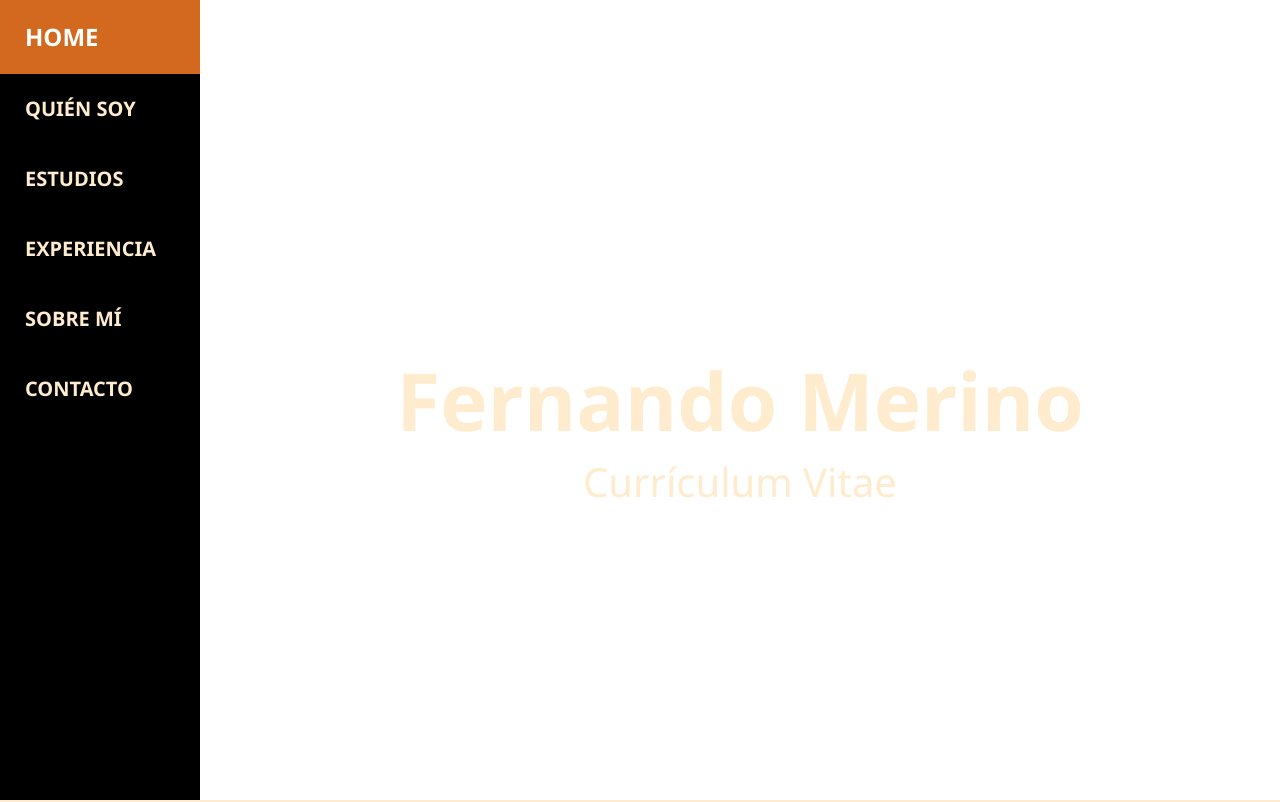
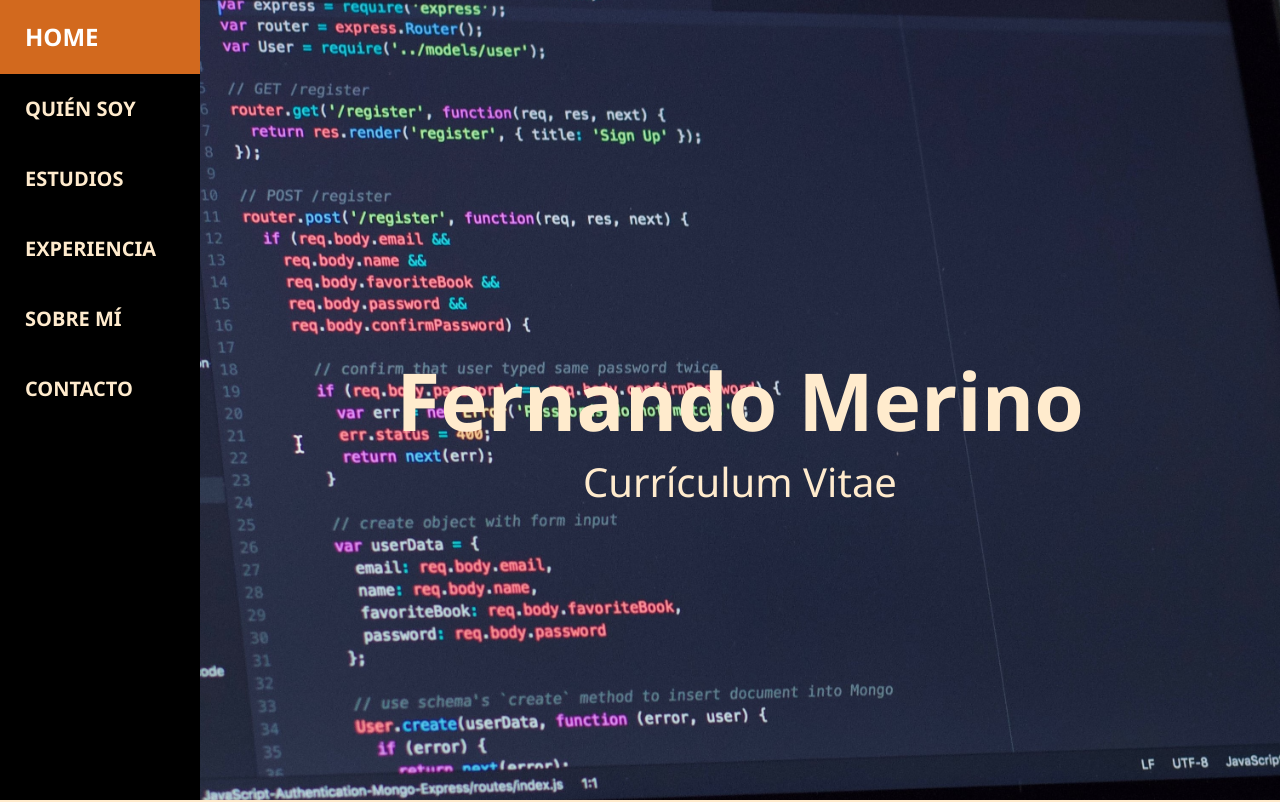
Before and after one commit to BootcampWebVI/practica-web-cv, a plain HTML site: page index.html in a window 1280 px wide. Shown: the top 802 px of the page. Drawn offline with Linux system fonts and the light colour scheme; the site is published under a folder, as on GitHub Pages, so addresses that start at the root find nothing.

Commit message:
corregida url de la imagen

```diff
--- a/css/style.css
+++ b/css/style.css
@@ -18,7 +18,7 @@ body {
 /* Cabecera */
 header {
   color: blanchedalmond;
-  background-image: url('/images/background.jpg');
+  background-image: url('../images/background.jpg');
   background-size: cover;
   background-position: center;
   height: 100vh;
```
